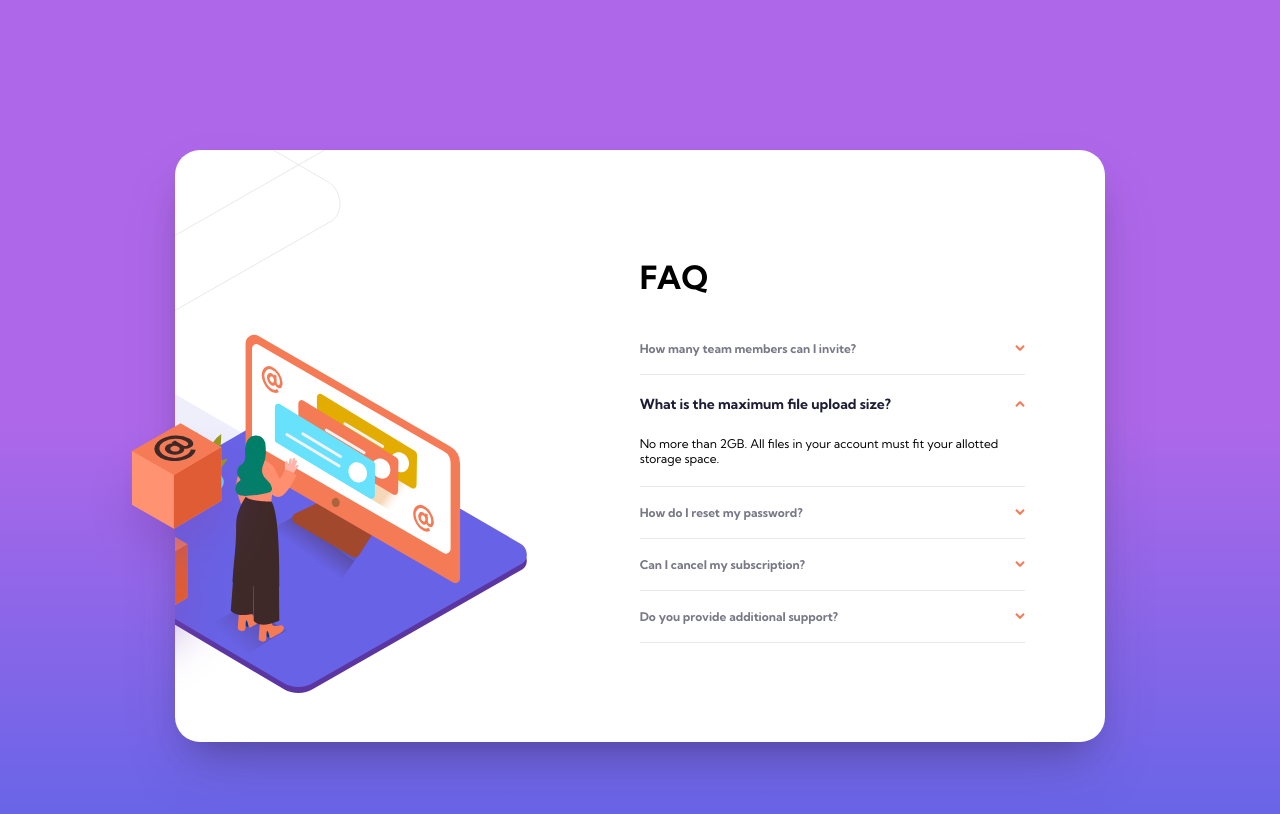
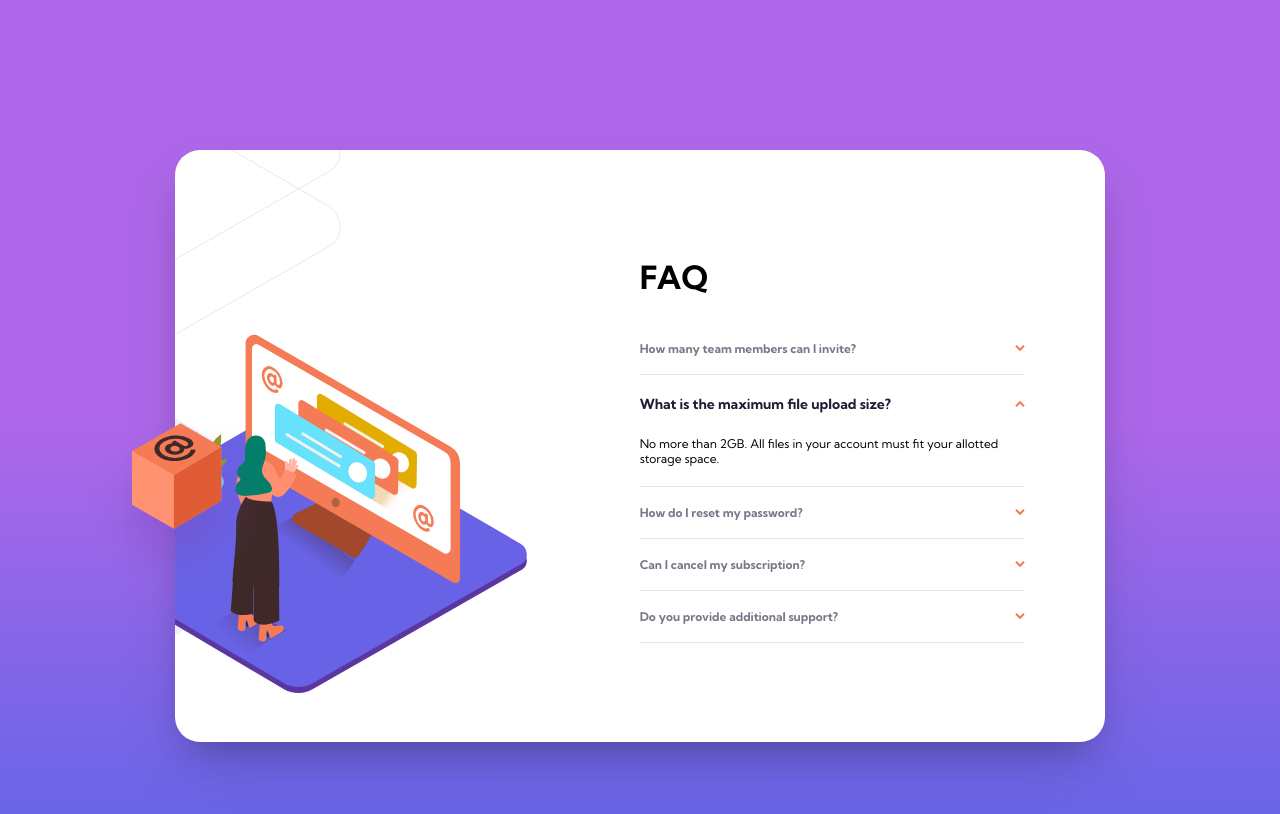
Before and after one commit to lmpko/frontendmentor-faq-accordion-card-main, a React app: page / in a window 1280 px wide. Built offline with nearby package versions, Linux system fonts and the light colour scheme.

Commit message:
css background edited position for better match in task

```diff
--- a/app.css
+++ b/app.css
@@ -118,9 +118,9 @@ body{
         position: static;
         width: 33.4375rem;
         height: 100%;
-        background-position: -16vh 46vh, -15vh 23vh, -100vh -40vh;
-        background-repeat: no-repeat, no-repeat, no-repeat;
-        background-image: url("/images/illustration-box-desktop.svg"),url("/images/illustration-woman-online-desktop.svg"), url("/images/bg-pattern-desktop.svg");
+        background-position: -15vh 23vh, -100vh -37vh;
+        background-repeat: no-repeat, no-repeat;
+        background-image: url("/images/illustration-woman-online-desktop.svg"), url("/images/bg-pattern-desktop.svg");
     }
 
     .logo-container::before {
```
